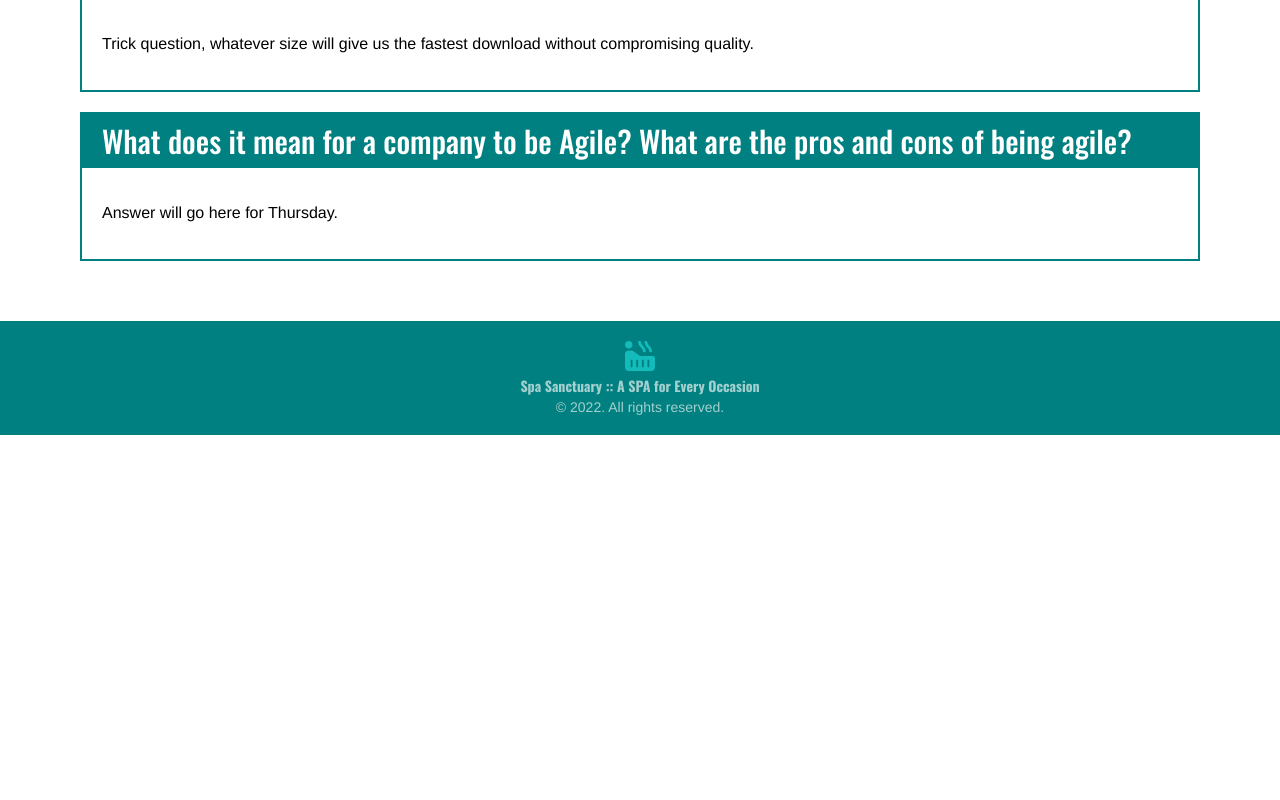
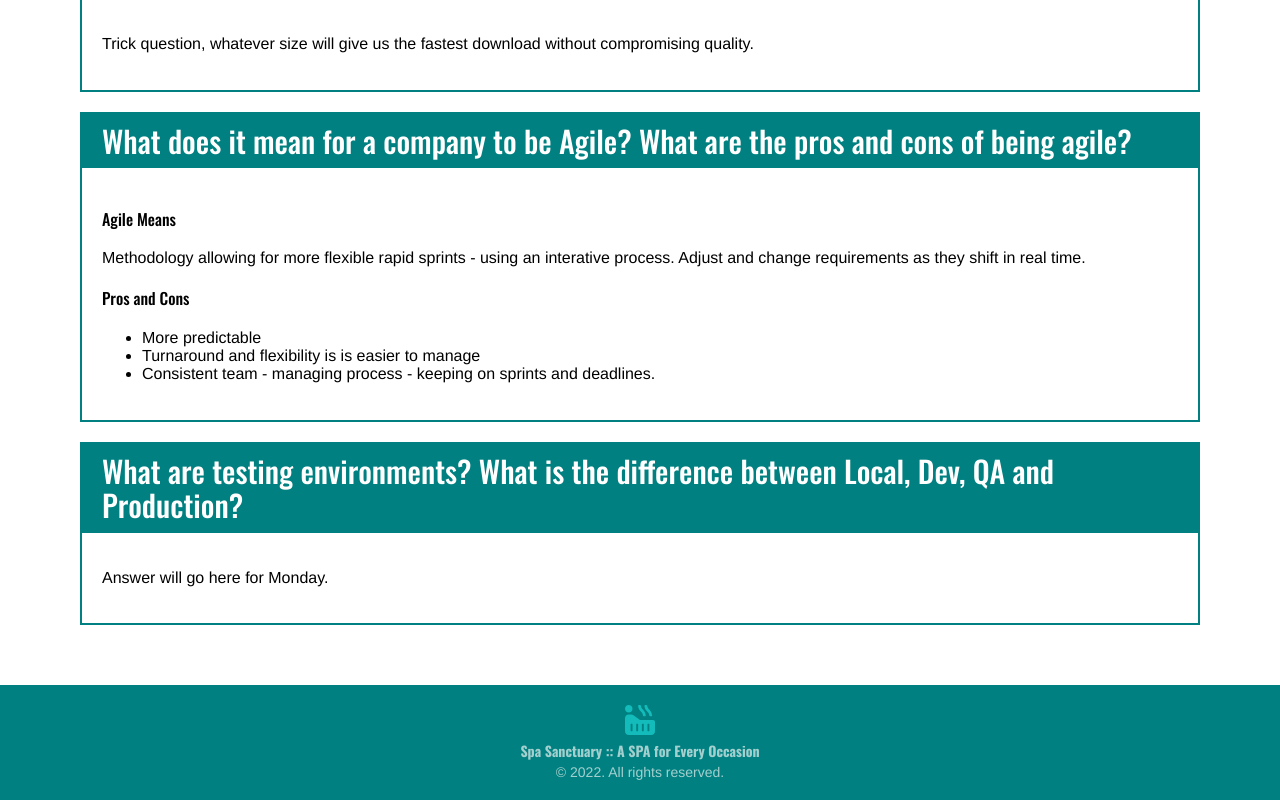
Before and after one commit to meatch/web1-2022-01-Mitch, a React (Create React App) app: page /homework in a window 1280 px wide. Shown: the part 2443-3243 px from the top of the page. Before the commit the page ends 2878 px from the top, so only its background shows below. Built offline with nearby package versions, Linux system fonts and the light colour scheme.

Commit message:
Updating homework

```diff
--- a/src/React/Homework/Essays/Essays.jsx
+++ b/src/React/Homework/Essays/Essays.jsx
@@ -65,7 +65,18 @@ const Essays = () => {
                 <p>Trick question, whatever size will give us the fastest download without compromising quality.</p>
             </Essay>
             <Essay q='What does it mean for a company to be Agile? What are the pros and cons of being agile?'>
-                <p>Answer will go here for Thursday.</p>
+                <h4>Agile Means</h4>
+                <p>Methodology allowing for more flexible rapid sprints - using an interative process. Adjust and change requirements as they shift in real time.</p>
+
+                <h4>Pros and Cons</h4>
+                <ul>
+                    <li>More predictable</li>
+                    <li>Turnaround and flexibility is is easier to manage</li>
+                    <li>Consistent team - managing process - keeping on sprints and deadlines.</li>
+                </ul>
+            </Essay>
+            <Essay q='What are testing environments? What is the difference between Local, Dev, QA and Production?'>
+                <p>Answer will go here for Monday.</p>
             </Essay>
         </EssaysStyled>
     )
```
